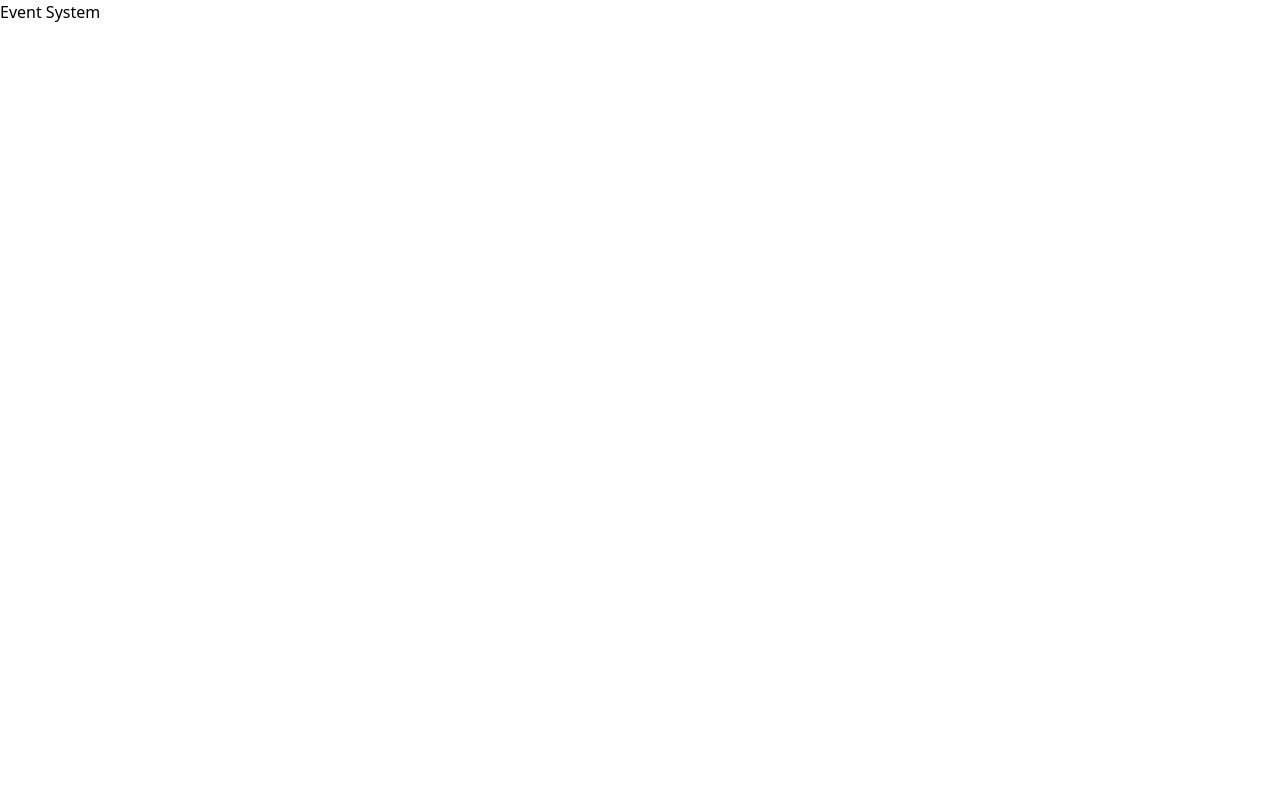
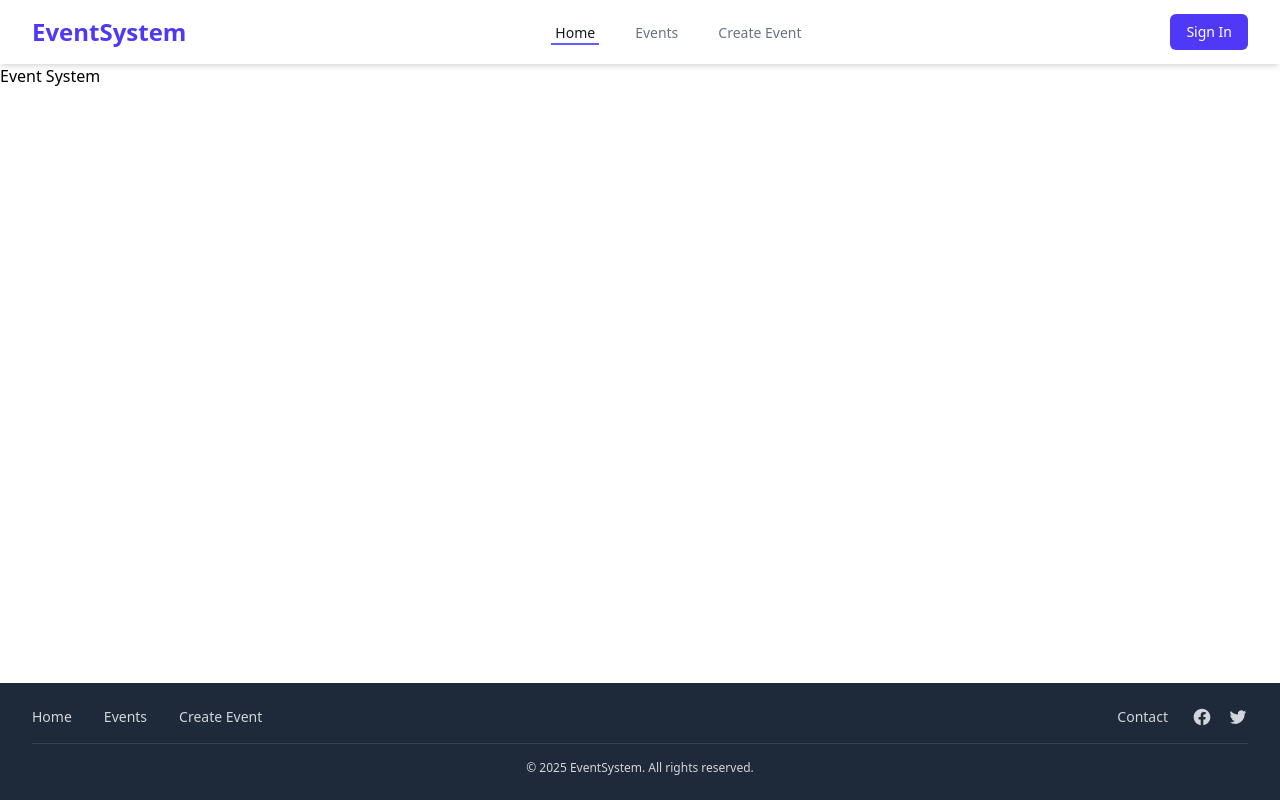
Before and after one commit to Nicola31082005/event-system, a Next.js app in the folder event-system/: page / in a window 1280 px wide. Built offline with nearby package versions, Linux system fonts and the light colour scheme.

Commit message:
Add Header and Footer

```diff
--- a/event-system/src/app/layout.jsx
+++ b/event-system/src/app/layout.jsx
@@ -1,15 +1,6 @@
-import { Geist, Geist_Mono } from "next/font/google";
 import "./globals.css";
-
-const geistSans = Geist({
-  variable: "--font-geist-sans",
-  subsets: ["latin"],
-});
-
-const geistMono = Geist_Mono({
-  variable: "--font-geist-mono",
-  subsets: ["latin"],
-});
+import Header from "@/components/Header";
+import Footer from "@/components/Footer";
 
 export const metadata = {
   title: "Event System",
@@ -18,11 +9,13 @@ export const metadata = {
 
 export default function RootLayout({ children }) {
   return (
-    <html lang="en">
-      <body
-        className={`${geistSans.variable} ${geistMono.variable} antialiased`}
-      >
-        {children}
+    <html lang="en" className="h-full">
+      <body className="flex min-h-screen flex-col">
+        <Header />
+        <main className="flex-grow">
+          {children}
+        </main>
+        <Footer />
       </body>
     </html>
   );
--- /dev/null
+++ b/event-system/src/components/Footer.jsx
@@ -0,0 +1,49 @@
+import Link from "next/link";
+
+export default function Footer() {
+  return (
+    <footer className="bg-gray-800 text-white py-6">
+      <div className="max-w-7xl mx-auto px-4 sm:px-6 lg:px-8">
+        <div className="flex flex-col md:flex-row justify-between items-center space-y-4 md:space-y-0">
+          <div className="flex space-x-8">
+            <Link href="/" className="text-gray-300 hover:text-white text-sm">
+              Home
+            </Link>
+            <Link href="/events" className="text-gray-300 hover:text-white text-sm">
+              Events
+            </Link>
+            <Link href="/create" className="text-gray-300 hover:text-white text-sm">
+              Create Event
+            </Link>
+          </div>
+
+          <div className="flex items-center space-x-6">
+            <Link href="/contact" className="text-gray-300 hover:text-white text-sm">
+              Contact
+            </Link>
+            <div className="flex space-x-4">
+              <a href="#" className="text-gray-300 hover:text-white">
+                <span className="sr-only">Facebook</span>
+                <svg className="h-5 w-5" fill="currentColor" viewBox="0 0 24 24">
+                  <path fillRule="evenodd" d="M22 12c0-5.523-4.477-10-10-10S2 6.477 2 12c0 4.991 3.657 9.128 8.438 9.878v-6.987h-2.54V12h2.54V9.797c0-2.506 1.492-3.89 3.777-3.89 1.094 0 2.238.195 2.238.195v2.46h-1.26c-1.243 0-1.63.771-1.63 1.562V12h2.773l-.443 2.89h-2.33v6.988C18.343 21.128 22 16.991 22 12z" clipRule="evenodd" />
+                </svg>
+              </a>
+              <a href="#" className="text-gray-300 hover:text-white">
+                <span className="sr-only">Twitter</span>
+                <svg className="h-5 w-5" fill="currentColor" viewBox="0 0 24 24">
+                  <path d="M8.29 20.251c7.547 0 11.675-6.253 11.675-11.675 0-.178 0-.355-.012-.53A8.348 8.348 0 0022 5.92a8.19 8.19 0 01-2.357.646 4.118 4.118 0 001.804-2.27 8.224 8.224 0 01-2.605.996 4.107 4.107 0 00-6.993 3.743 11.65 11.65 0 01-8.457-4.287 4.106 4.106 0 001.27 5.477A4.072 4.072 0 012.8 9.713v.052a4.105 4.105 0 003.292 4.022 4.095 4.095 0 01-1.853.07 4.108 4.108 0 003.834 2.85A8.233 8.233 0 012 18.407a11.616 11.616 0 006.29 1.84" />
+                </svg>
+              </a>
+            </div>
+          </div>
+        </div>
+
+        <div className="mt-4 border-t border-gray-700 pt-4">
+          <p className="text-gray-300 text-xs text-center">
+            © {new Date().getFullYear()} EventSystem. All rights reserved.
+          </p>
+        </div>
+      </div>
+    </footer>
+  );
+}
--- /dev/null
+++ b/event-system/src/components/Header.jsx
@@ -0,0 +1,25 @@
+import Link from 'next/link';
+import Navigation from './Navigation';
+
+export default function Header() {
+  return (
+    <header className="bg-white shadow-md">
+      <div className="max-w-7xl mx-auto px-4 sm:px-6 lg:px-8">
+        <div className="flex justify-between items-center h-16">
+          <Link href="/" className="text-2xl font-bold text-indigo-600">
+            EventSystem
+          </Link>
+          <Navigation />
+          <div className="hidden sm:flex sm:items-center">
+            <Link
+              href="/signin"
+              className="bg-indigo-600 text-white px-4 py-2 rounded-md text-sm font-medium hover:bg-indigo-700 transition-colors"
+            >
+              Sign In
+            </Link>
+          </div>
+        </div>
+      </div>
+    </header>
+  );
+}
--- /dev/null
+++ b/event-system/src/components/Navigation.jsx
@@ -0,0 +1,28 @@
+import Link from 'next/link';
+
+export default function Navigation() {
+  return (
+    <nav className="hidden sm:flex sm:items-center sm:justify-center flex-1 mx-8">
+      <div className="flex items-center space-x-8">
+        <Link
+          href="/"
+          className="border-indigo-500 text-gray-900 inline-flex items-center px-1 pt-1 border-b-2 text-sm font-medium"
+        >
+          Home
+        </Link>
+        <Link
+          href="/events"
+          className="border-transparent text-gray-500 hover:border-gray-300 hover:text-gray-700 inline-flex items-center px-1 pt-1 border-b-2 text-sm font-medium"
+        >
+          Events
+        </Link>
+        <Link
+          href="/create"
+          className="border-transparent text-gray-500 hover:border-gray-300 hover:text-gray-700 inline-flex items-center px-1 pt-1 border-b-2 text-sm font-medium"
+        >
+          Create Event
+        </Link>
+      </div>
+    </nav>
+  );
+}
```
